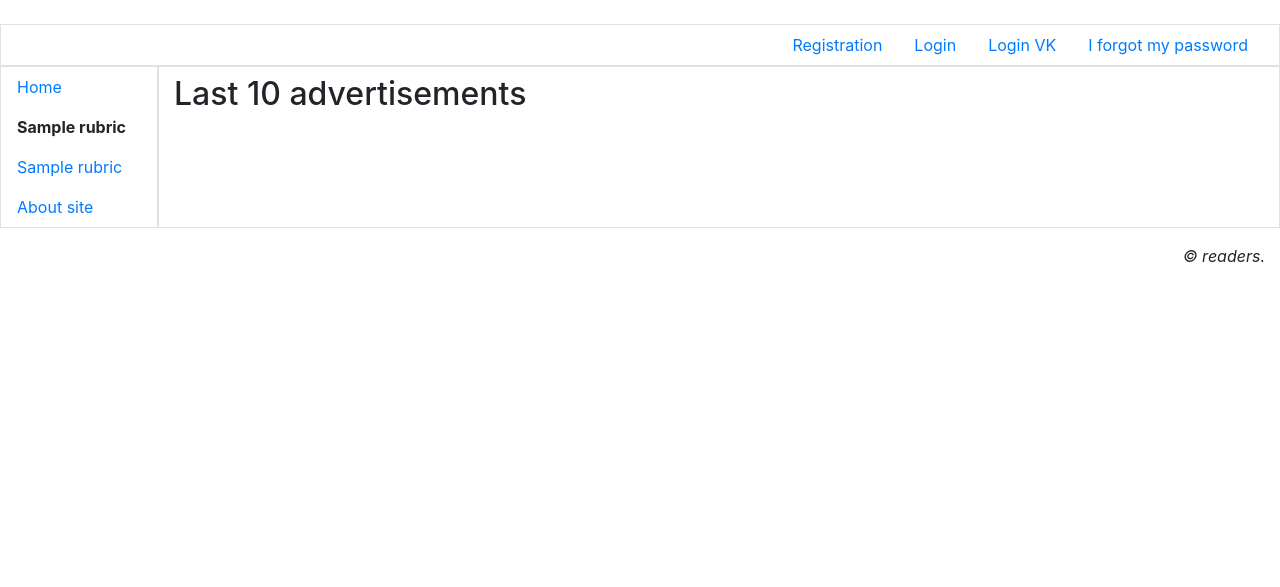
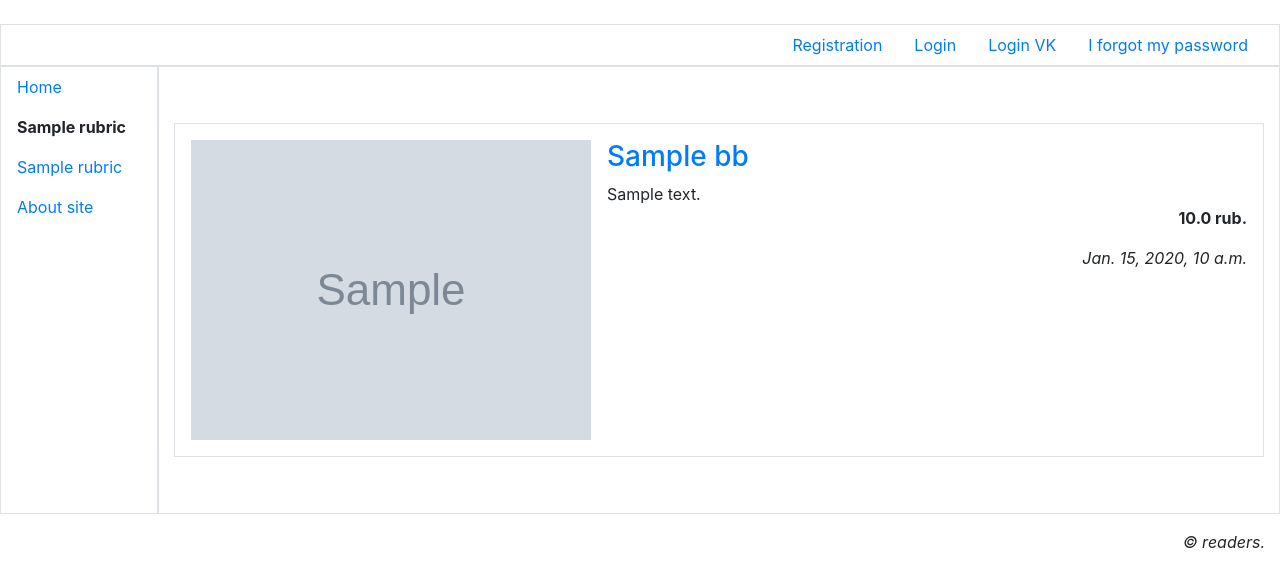
Before and after one commit to Counter0021/python_web, a Django app: page / in a window 1280 px wide. Shown: the part 115-702 px from the top of the page. Run offline with Django 3.2, Linux system fonts and the light colour scheme; tables that the repository leaves empty hold one stand-in row (values such as "Sample post"); grey boxes marked "Sample" are stand-in pictures; some libraries are stand-ins or nearby versions.

Commit message:
Last 10 advertisement in home page

```diff
--- a/bboard/main/templates/main/by_rubric.html
+++ b/bboard/main/templates/main/by_rubric.html
@@ -29,7 +29,7 @@
 
                         <img class="mr-3" src="{% thumbnail bb.image 'default' %}">
                         {% else %}
-                        <img class="mr-3" src="{% static 'main/empty.jpg' %}">
+                        <img class="mr-3" src="{% static 'main/empty.jpg' %}" style="width: 90px;">
 
                         {% endif %}
                     </a>
--- a/bboard/main/templates/main/index.html
+++ b/bboard/main/templates/main/index.html
@@ -1,5 +1,32 @@
 {% extends "layout/basic.html" %}
 
+{% load bootstrap4 %}
+{% load thumbnail %}
+{% load static %}
+
 {% block content %}
-  <h2>Last 10 advertisements</h2>
+  {% if bbs %}
+        <ul class="list-unstyled">
+            {% for bb in bbs %}
+                <li class="media my-5 p-3 border">
+                    {% url 'main:detail' rubric_pk=bb.rubric.pk pk=bb.pk as url %}
+                    <a href="{{ url }}{{ all }}">
+                        {% if bb.image %}
+
+                        <img class="mr-3" src="{% thumbnail bb.image 'default' %}">
+                        {% else %}
+                        <img class="mr-3" src="{% static 'main/empty.jpg' %}" style="width: 90px;">
+
+                        {% endif %}
+                    </a>
+                    <div class="media-body">
+                        <h3><a href="{{ url }}{{ all }}">{{ bb.title }}</a></h3>
+                        <div>{{ bb.content }}</div>
+                        <p class="text-right font-weight-bold">{{ bb.price }} rub.</p>
+                        <p class="text-right font-italic">{{ bb.created_at }}</p>
+                    </div>
+                </li>
+            {% endfor %}
+        </ul>
+    {% endif %}
 {% endblock %}
--- a/bboard/main/views.py
+++ b/bboard/main/views.py
@@ -22,8 +22,11 @@ from .utilities import signer
 
 
 # Home page
+# Вывод последних 10 объявлений
 def index(request):
-    return render(request, 'main/index.html')
+    bbs = Bb.objects.filter(is_active=True)[:10]
+    context = {'bbs': bbs}
+    return render(request, 'main/index.html', context)
 
 
 # Вывод вспомогательных страниц в 1 контроллере
```
Also changed, not shown: bboard/media/1618236877.321223.jpg (added), bboard/media/thumbnails/1618236877.321223.jpg.96x96_q85_crop-scale.jpg (added).
